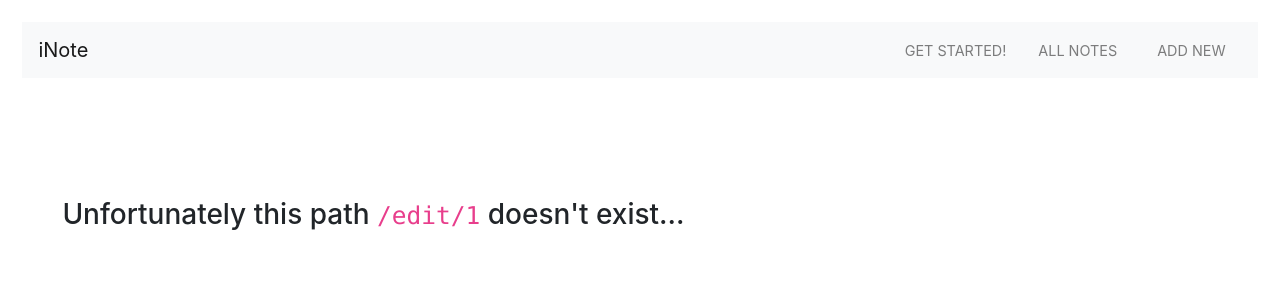
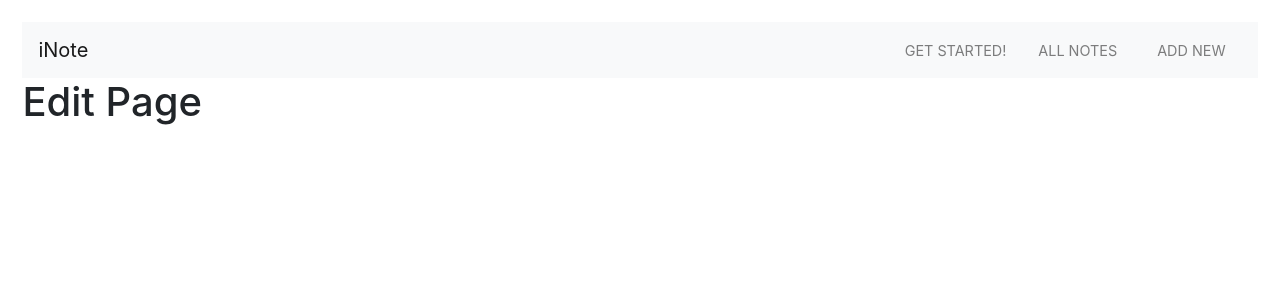
Before and after one commit to KenjxJJ/notes-app, a React (Create React App) app: page /edit/1 in a window 1280 px wide. Shown: the top 300 px of the page. Built offline with nearby package versions, Linux system fonts and the light colour scheme; no server answers.

Commit message:
Add Edit page

```diff
--- a/src/App.jsx
+++ b/src/App.jsx
@@ -13,6 +13,8 @@ import Page404Error from "./pages/Page404Error";
 import AuthContextProvider from "./contexts/AuthContext";
 import ProtectedRoute from "./components/ProtectedRoute";
 import ProfilePage from "./pages/ProfilePage";
+import EditNotePage from './pages/EditNotePage';
+
 import NotesContextProvider from "./contexts/NotesContext";
 
 function App() {
@@ -26,6 +28,7 @@ function App() {
               <Route path="/" exact component={HomePage} />
               <Route path="/login" component={LoginPage} />
               <Route path="/note" component={SinglePageNote} />
+              <Route path="/edit/:id" component={EditNotePage} />
               <ProtectedRoute path="/addNewNote" component={AddNewNotePage} />
               <ProtectedRoute path="/profile" component={ProfilePage} />
               <Route component={Page404Error} />
--- /dev/null
+++ b/src/pages/EditNotePage.jsx
@@ -0,0 +1,11 @@
+import React from 'react'
+
+const   EditNotePage = ()=> {
+    return (
+        <>
+        <h1>Edit Page</h1>
+      </>
+    )
+}
+
+export default EditNotePage
```
